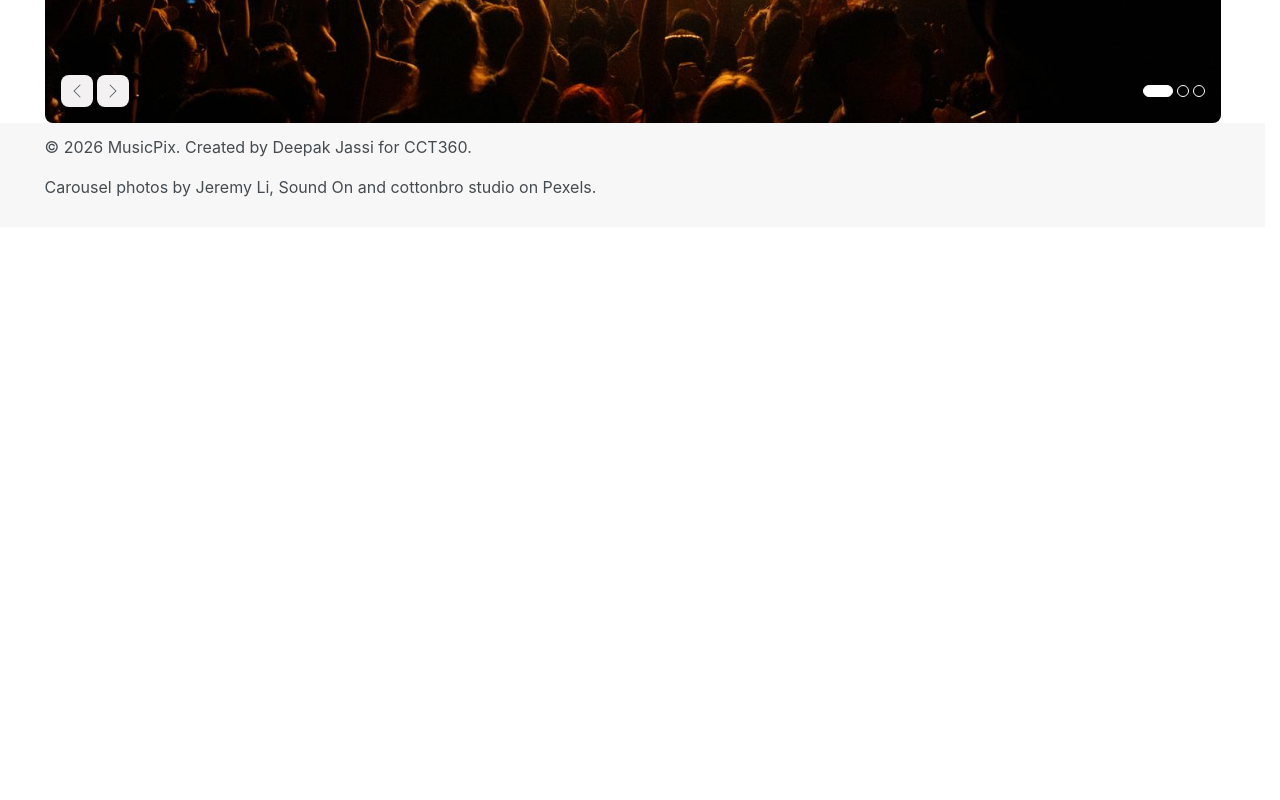
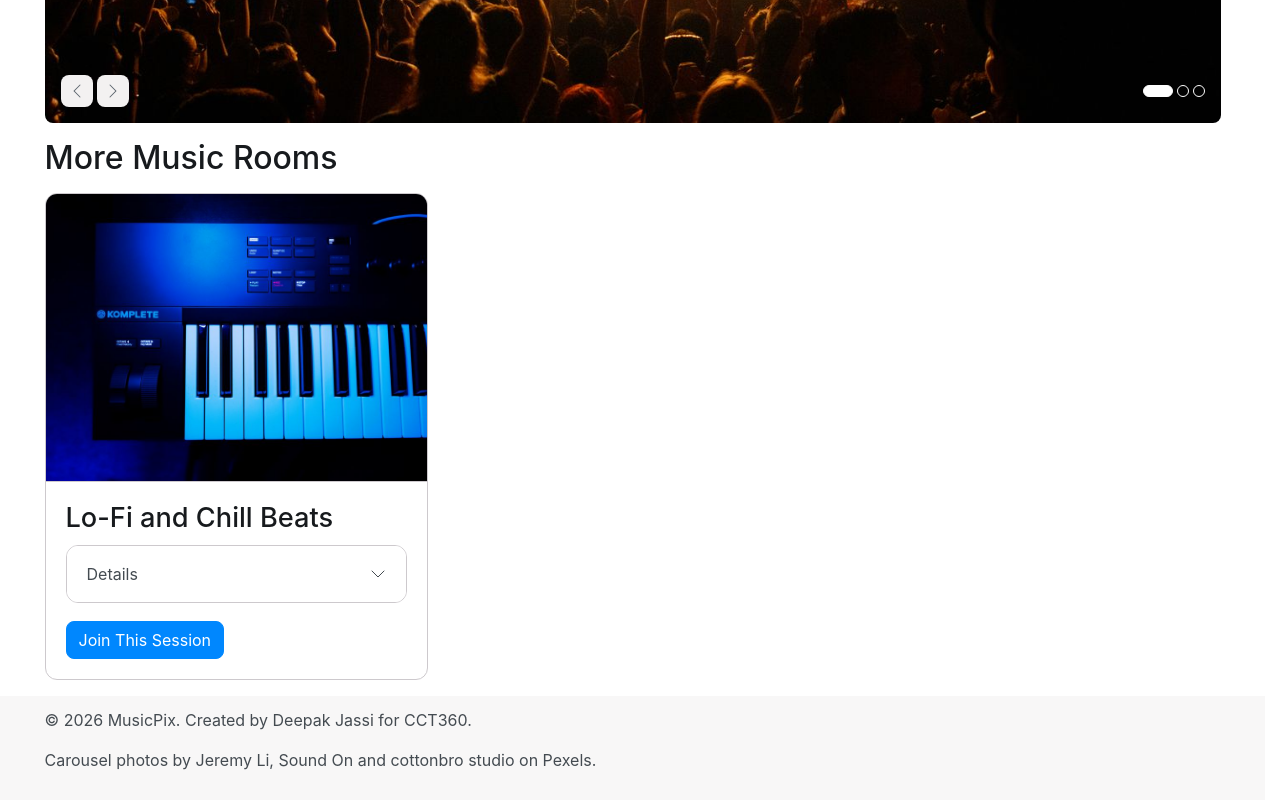
Before and after one commit to deepakjassi12/lab6, a plain HTML site: page index.html in a window 1280 px wide. Shown: the part 543-1343 px from the top of the page. Before the commit the page ends 800 px from the top, so only its background shows below. Drawn offline with Linux system fonts and the light colour scheme.

Commit message:
Version 2.0- Working On First Card

```diff
--- a/index.html
+++ b/index.html
@@ -75,6 +75,43 @@
         </div>
       </div>
     </div>
+       <div class="container mt-5 mb-5">
+      <h2 class="my-5">More Music Rooms</h2>
+      <div class="row g-4">
+
+        <div class="col-12 md:col-6 lg:col-4">
+          <section class="card h-100" style="max-width: 100%">
+            <img src="images/lab6-card1.jpg" class="card-img-top w-100" alt="Synthesizer keyboard glowing under blue studio lights">
+            <div class="card-body d-flex flex-column">
+              <h3 class="card-title">Lo-Fi and Chill Beats</h3>
+              <div class="accordion">
+                <details class="accordion-item" name="lofiDetails">
+                  <summary class="accordion-header">
+                    Details
+                    <svg class="accordion-icon" xmlns="http://www.w3.org/2000/svg" viewBox="0 0 16 16" fill="none" stroke="currentColor" stroke-linecap="round" stroke-linejoin="round"><path d="m2 5 6 6 6-6"/></svg>
+                  </summary>
+                  <div class="accordion-body">
+                    Relaxed beats for studying and late nights. Upload a loop or a full track, and listeners will rate the mood, the mix and how well it flows. Photo by XT7 Core on Pexels.
+                  </div>
+                </details>
+              </div>
+              <button type="button" class="btn-solid theme-primary mt-3" data-bs-toggle="dialog" data-bs-target="#lofiDialog">Join This Session</button>
+              <dialog class="dialog" id="lofiDialog" aria-labelledby="lofiDialogTitle">
+                <div class="dialog-header">
+                  <h4 class="dialog-title" id="lofiDialogTitle">Lo-Fi and Chill Beats</h4>
+                  <button type="button" class="btn-close" data-bs-dismiss="dialog" aria-label="Close"></button>
+                </div>
+                <div class="dialog-body">
+                  <p>Join our next lo-fi listening session on Friday, November 27 at 8:00 PM. Listen to new tracks together and leave your reviews.</p>
+                </div>
+                <div class="dialog-footer">
+                  <button type="button" class="btn-solid theme-secondary" data-bs-dismiss="dialog">Close</button>
+                </div>
+              </dialog>
+            </div>
+          </section>
+        </div>
+
 
   </main>
 
```
